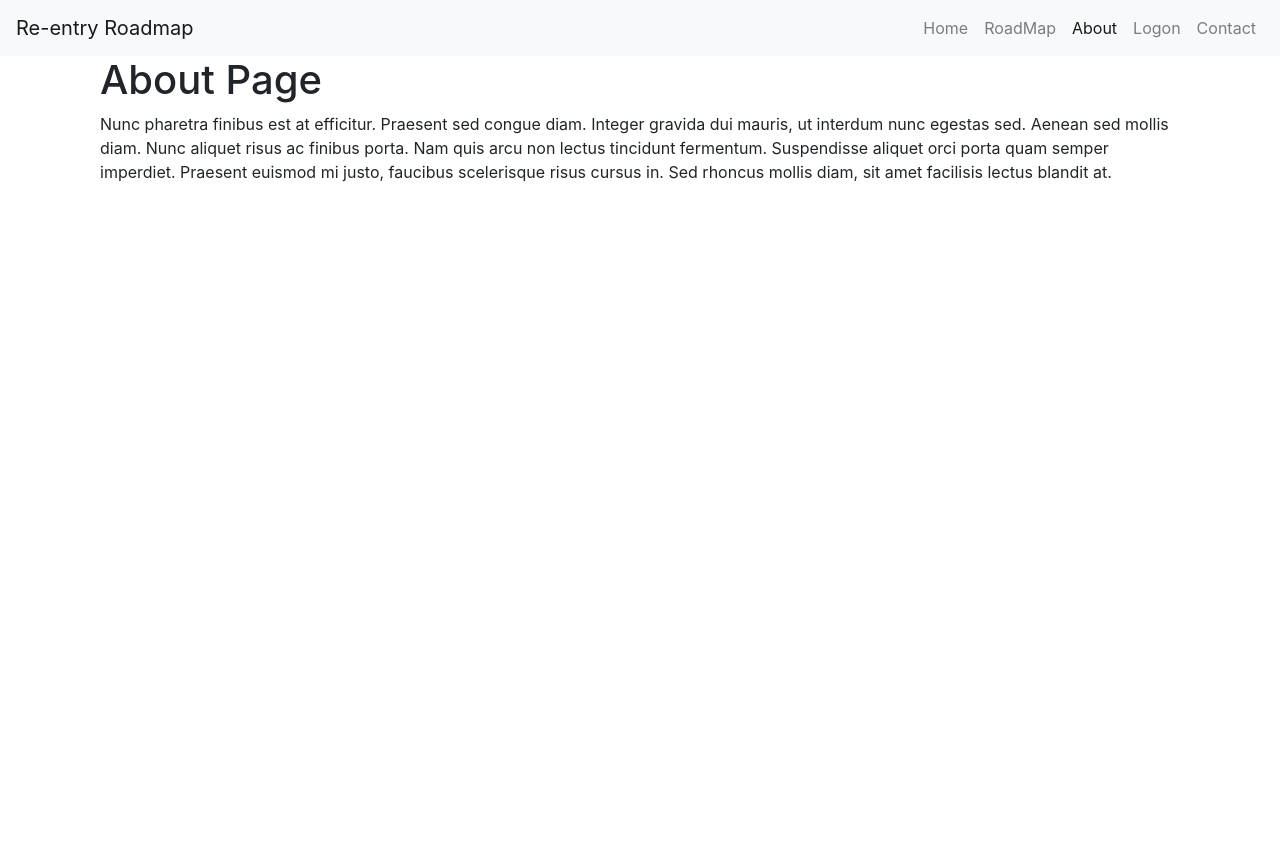
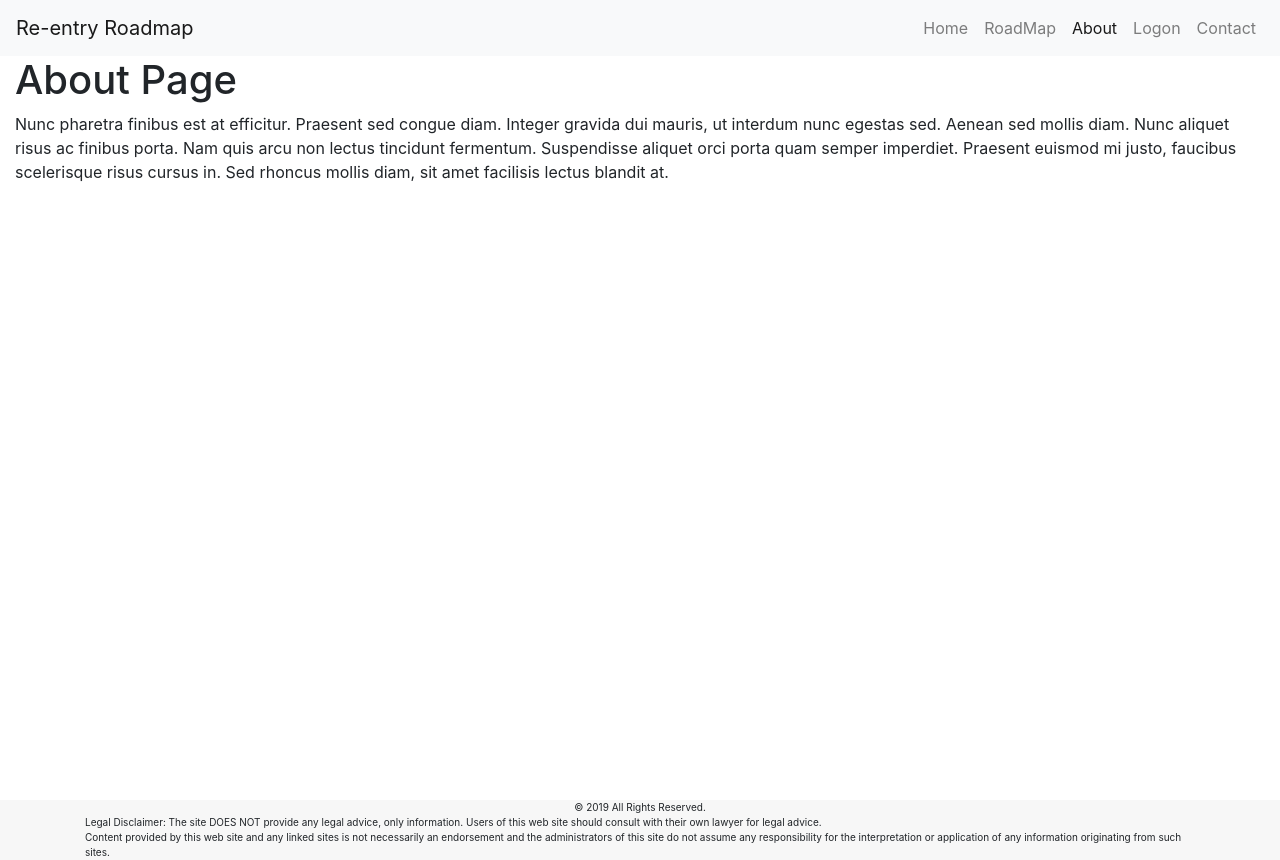
Before and after one commit to OpenCLTBrigade/re-entry-hub, a React (Create React App) app: page /about in a window 1280 px wide. Before the commit the page ends 800 px from the top, so only its background shows below. Built offline with nearby package versions, Linux system fonts and the light colour scheme.

Commit message:
added footer

```diff
--- a/src/App.js
+++ b/src/App.js
@@ -10,6 +10,7 @@ import RoadMap from "./components/pages/roadmap/RoadMap";
 import Employ from "./components/pages/employment/Employ";
 import Housing from "./components/pages/housing/Housing";
 import Health from "./components/pages/health/Health";
+import Footer from "./components/pages/footer/Footer";
 
 
 
@@ -36,7 +37,9 @@ const App = () => (
           <Route component={Home} />
       </Switch>
     </div>
+    <Footer></Footer>
   </Router>
+
 );
 
 // export default withAuthenticator(App, true);
--- a/src/components/grid/Container.js
+++ b/src/components/grid/Container.js
@@ -1,8 +1,8 @@
 import React from "react";
 
 //Bootstrap container
-export const Container = ({children}) => (
-  <div className="container">
+export const Container = ({addClasses, children}) => (
+  <div className={addClasses}>
                  {children}
   </div>
 );
--- a/src/components/pages/about/About.js
+++ b/src/components/pages/about/About.js
@@ -1,6 +1,7 @@
 import React from "react";
 import NavTabs from "../../nav/NavTabs";
 import { Row, Container, Col } from "../../grid";
+import Footer from "../footer/Footer";
 
 const About = () => (
 
@@ -21,6 +22,7 @@ const About = () => (
 </Col>
 </Row>
 </Container>
+
   </div>
 );
 
--- a/src/components/pages/contact/Contact.js
+++ b/src/components/pages/contact/Contact.js
@@ -7,7 +7,7 @@ import { Container} from "../../grid/Container";
 const Contact = props => (
   <div>
      <NavTabs />
-     <Container>
+     <Container addClasses= "container">
     <h1>Contact Page</h1>
     <p>
       Integer cursus bibendum sem non pretium. Vestibulum in aliquet sem, quis
--- a/src/components/pages/employment/Employ.js
+++ b/src/components/pages/employment/Employ.js
@@ -5,7 +5,7 @@ import employment from "../../data/employment.json";
 
 const Employ= props => (
   <div>
-    <Container>
+    <Container  addClasses= "container">
       <Row addClasses="row dflex justify-content-center mt-3">
         <Col addClasses="col-12 text-center">
           <p>
--- /dev/null
+++ b/src/components/pages/footer/Footer.css
@@ -0,0 +1,4 @@
+.footr{
+    font-size: 10px;
+    background-color: rgba(246, 246, 246, 0.849);
+}
--- /dev/null
+++ b/src/components/pages/footer/Footer.js
@@ -0,0 +1,33 @@
+import React from "react";
+import { Container, Col, Row } from "../../grid";
+import "./Footer.css";
+
+const Footer = () => (
+   <div className =" footr">
+    <Container  addClasses= "container">
+  <Row>
+    <Col  >
+      <div>
+        <p className="mb-0 text-center">© 2019 All Rights Reserved.</p>
+        <p className="mb-0">
+          Legal Disclaimer: The site DOES NOT provide any legal advice, only
+          information. Users of this web site should consult with their own
+          lawyer for legal advice.
+        </p>
+        <p className="mb-0">
+          Content provided by this web site and any linked sites is not
+          necessarily an endorsement and the administrators of this site do not
+          assume any responsibility for the interpretation or application of any
+          information originating from such sites.
+        </p>
+      </div>
+    </Col>
+  </Row>
+
+    </Container>
+
+   </div>
+
+);
+
+export default Footer;
--- a/src/components/pages/housing/Housing.js
+++ b/src/components/pages/housing/Housing.js
@@ -30,7 +30,7 @@ const Housing = props => (
             </p>
             <p className="m-0">
               <strong>URL:</strong>
-              <a class="oflow" href={provider.url}> {provider.url}</a>
+              <a className="oflow" href={provider.url}> {provider.url}</a>
             </p>
             <p className="m-0">
               <strong>Email:</strong> {provider.email}
--- a/src/components/pages/logon/Logon.js
+++ b/src/components/pages/logon/Logon.js
@@ -7,7 +7,7 @@ import { Container} from "../../grid/Container";
 const Logon = () => (
   <div>
     <NavTabs />
-    <Container>
+    <Container  addClasses= "container">
     <h1>Logon Page</h1>
     <p>
       Donec a volutpat quam. Curabitur nec varius justo, sed rutrum ligula. Curabitur pellentesque
--- a/src/components/pages/notFound/NotFound.js
+++ b/src/components/pages/notFound/NotFound.js
@@ -8,7 +8,7 @@ const NotFound = () => (
  <div>
   <NavTabs />
 
-  <Container fluid>
+  <Container  addClasses= "container fluid">
     <Row>
       <Col addClasses="md-12">
     <Jumbotron addClasses="jumbotron mt-4 shadow">      {/*size is used to add bootstrap classes */}
--- a/src/components/pages/roadmap/RoadMap.js
+++ b/src/components/pages/roadmap/RoadMap.js
@@ -67,7 +67,7 @@ class RoadMap extends React.Component {
     return (
       <div>
         <NavTabs />
-        <Container>
+        <Container  addClasses= "container">
           <h1 className="text-center mt-3">RoadMap</h1>
           <form className="mt-4">
             <Row addClasses="row">
```
